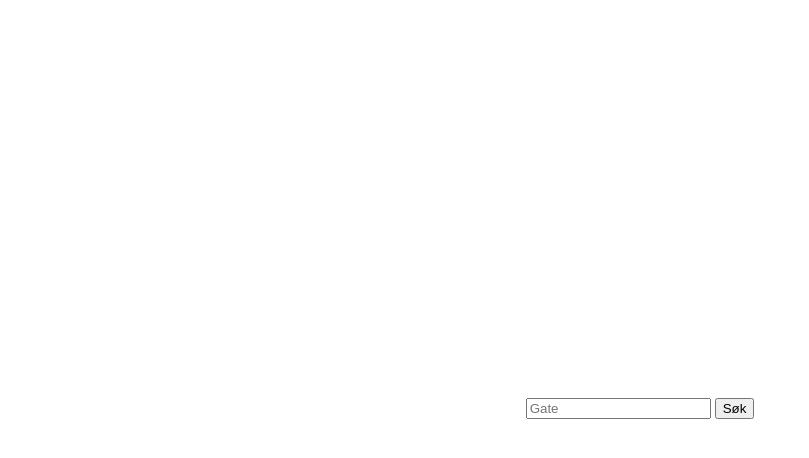
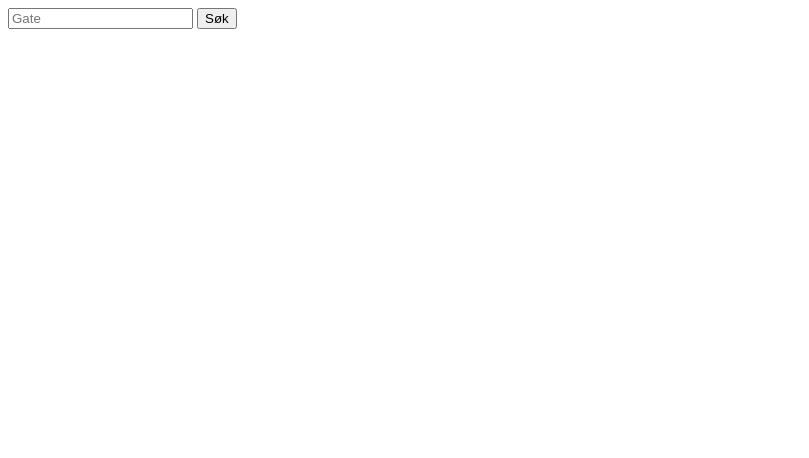
Before and after one commit to Danielhoifodt/adresser_api_norgeskart, a plain HTML site: page index.html in a window 1280 px wide. Shown: the whole page, without its empty margins (0-809 px from the left). Drawn offline with Linux system fonts and the light colour scheme.

Commit message:
added css

```diff
--- a/index.html
+++ b/index.html
@@ -4,14 +4,14 @@
     <meta charset="UTF-8">
     <meta http-equiv="X-UA-Compatible" content="IE=edge">
     <meta name="viewport" content="width=device-width, initial-scale=1.0">
-    <script src="fetch.js"></script>
     <title>teste api</title>
 </head>
-<body style="display:grid; place-items:center; height:100vh;">
+<body>
     <div>
         <input type="text" id="gate" placeholder="Gate">
         <button onclick="street();">Søk</button>
         <div id="output"></div>
     </div>
+    <script src="fetch.js"></script>
 </body>
 </html>
--- /dev/null
+++ b/style.css
@@ -0,0 +1,5 @@
+body{
+    display:grid;
+    place-items:center;
+    height:100vh;
+}
```
